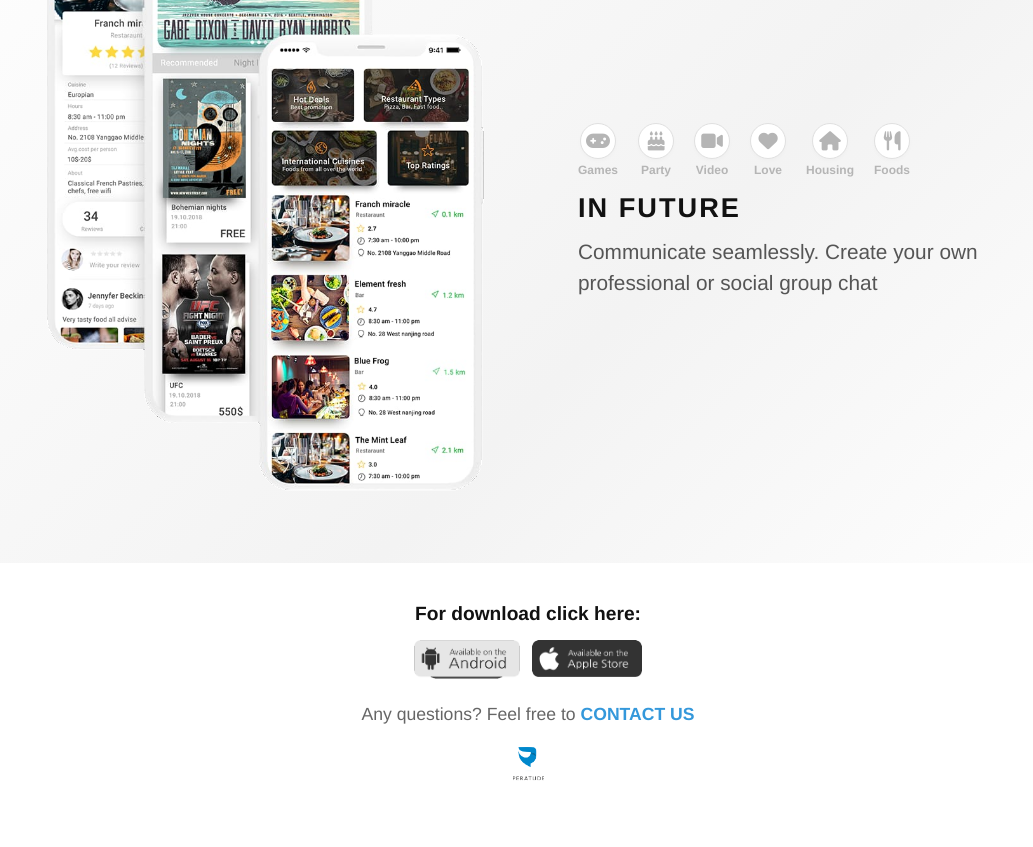
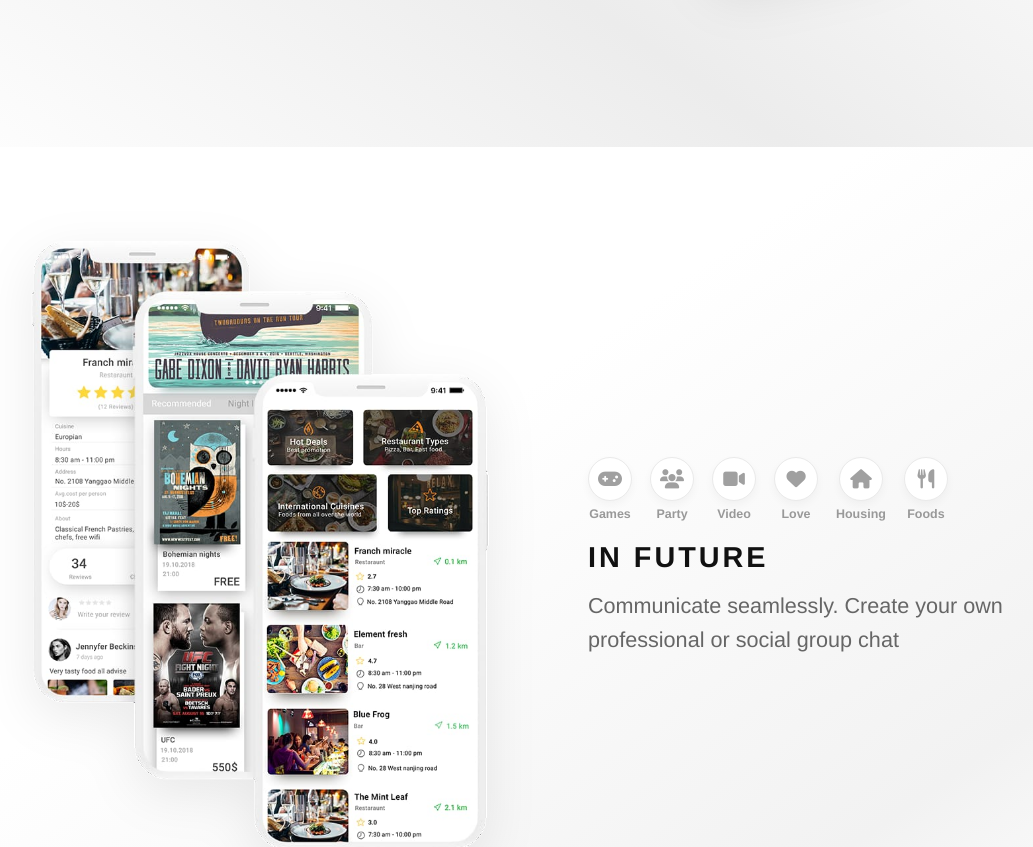
Before and after one commit to syedIqtidarHussain/Task-2, a plain HTML site: page index.html in a window 1280 px wide. Shown: the part 1700-2547 px from the top of the page, without its empty margins (112-1145 px from the left). Before the commit the page ends 2506 px from the top, so only its background shows below. Drawn offline with Linux system fonts and the light colour scheme.

Commit message:
Update index.html

```diff
--- a/index.html
+++ b/index.html
@@ -4,10 +4,10 @@
     <meta charset="UTF-8">
     <meta name="viewport" content="width=device-width, initial-scale=1.0">
     <title>Catchhub - Watch. Communicate. Create.</title>
-    <!-- Font Awesome Icons for the 'In Future' top features -->
+    <!-- Font Awesome Icons for exact outlined layout matching -->
     <link rel="stylesheet" href="https://cdnjs.cloudflare.com/ajax/libs/font-awesome/6.4.0/css/all.min.css">
     <style>
-        /* --- Global Reset --- */
+        /* --- Clean Global Base Reset --- */
         * {
             margin: 0;
             padding: 0;
@@ -16,25 +16,28 @@
 
         body {
             font-family: 'Helvetica Neue', Arial, sans-serif;
-            background-color: #ffffff;
-            color: #222222;
+            background-color: #f7f7f7;
+            color: #333333;
             overflow-x: hidden;
             -webkit-font-smoothing: antialiased;
         }
 
         .container {
             width: 100%;
-            max-width: 1100px;
+            max-width: 1140px;
             margin: 0 auto;
-            padding: 0 30px;
+            padding: 0 40px;
+            position: relative;
+            z-index: 5;
         }
 
-        /* --- Tight Layout Row --- */
+        /* --- Pixel Perfect Layout Engine --- */
         .section-row {
             display: table;
             width: 100%;
             table-layout: fixed;
-            margin: 15px 0;
+            margin: 0;
+            padding: 40px 0;
         }
 
         .left-col, .right-col {
@@ -43,83 +46,84 @@
             width: 50%;
         }
 
-        /* --- Typography --- */
+        /* --- Typography Exact Scaling --- */
         .brand-logo {
-            max-width: 240px;
+            max-width: 260px;
             height: auto;
-            margin-bottom: 15px;
+            margin-bottom: 20px;
+            display: block;
         }
 
         .main-tagline {
-            font-size: 1.8rem;
-            font-weight: 800;
-            color: #000000;
+            font-size: 2.1rem;
+            font-weight: 900;
+            color: #111111;
             letter-spacing: 0.5px;
-            margin-bottom: 6px;
+            margin-bottom: 8px;
+            line-height: 1.2;
         }
 
         .sub-tagline {
-            font-size: 1.2rem;
-            color: #666666;
-            margin-bottom: 20px;
+            font-size: 1.3rem;
+            color: #777777;
+            margin-bottom: 25px;
+            font-weight: 500;
         }
 
         .section-title {
-            font-size: 1.7rem;
-            font-weight: 800;
+            font-size: 1.8rem;
+            font-weight: 900;
             color: #111111;
-            letter-spacing: 2px;
-            margin-bottom: 12px;
+            letter-spacing: 3px;
+            margin-bottom: 15px;
             text-transform: uppercase;
         }
 
         .section-desc {
-            font-size: 1.3rem;
-            line-height: 1.5;
-            color: #555555;
-            font-weight: 500;
+            font-size: 1.35rem;
+            line-height: 1.6;
+            color: #666666;
+            font-weight: 400;
         }
 
+        /* Side Alignment Fixes */
         .padding-left-text {
-            padding-left: 50px;
+            padding-left: 60px;
             text-align: left;
         }
 
         .padding-right-text {
-            padding-right: 30px;
+            padding-right: 40px;
             text-align: left;
         }
 
         .messages-text-block {
-            text-align: center;
-            padding-right: 30px;
-            padding-left: 30px;
-        }
-        .messages-text-block .section-desc {
-            margin: 0 auto;
-            max-width: 460px;
+            text-align: left;
+            padding-right: 60px;
         }
 
-        /* --- Mockups --- */
+        /* --- Mockups Scale Control --- */
         .img-wrapper {
             display: block;
             text-align: center;
+            position: relative;
         }
 
         .mockup-img {
             max-width: 100%;
             height: auto;
+            filter: drop-shadow(0px 15px 25px rgba(0,0,0,0.08));
         }
 
         .max-width-mockup {
-            max-width: 88%;
+            max-width: 90%;
         }
 
-        /* --- ORIGINAL STORE LOGOS IMAGE BUTTONS --- */
+        /* --- LOGO BADGES: Force Override Filter For Exact Colors --- */
         .badge-container {
-            margin-top: 15px;
+            margin-top: 20px;
             display: flex;
-            gap: 12px;
+            gap: 15px;
         }
 
         .original-store-link {
@@ -132,17 +136,20 @@
         }
 
         .store-img-badge {
-            height: 44px; /* Matches exact visual scale */
+            height: 48px;
             width: auto;
             display: block;
-            border-radius: 6px;
+            /* Force reset any external CSS filters/grayscales completely */
+            filter: grayscale(0%) !important;
+            -webkit-filter: grayscale(0%) !important;
+            opacity: 1 !important;
         }
 
-        /* --- BLACK CIRCLE: IN FUTURE SUBTLE FEATURE ICONS --- */
+        /* --- IN FUTURE ICONS (EXACT SHAPE & COLOR MATCH) --- */
         .future-features-bar {
             display: flex;
-            gap: 20px;
-            margin-bottom: 15px;
+            gap: 18px;
+            margin-bottom: 20px;
             align-items: center;
         }
 
@@ -150,79 +157,88 @@
             display: flex;
             flex-direction: column;
             align-items: center;
-            color: #b5b5b5; /* Subtle faded dark grey color from reference */
-            font-size: 0.75rem;
+            color: #999999;
+            font-size: 0.78rem;
             font-weight: 600;
         }
 
         .feature-item i {
             font-size: 1.2rem;
-            margin-bottom: 4px;
-            padding: 8px;
-            border: 1px solid #e0e0e0;
-            border-radius: 50%;
-            width: 36px;
-            height: 36px;
+            margin-bottom: 6px;
+            width: 44px;
+            height: 44px;
             display: flex;
             align-items: center;
             justify-content: center;
             background: #ffffff;
-            box-shadow: 0 2px 4px rgba(0,0,0,0.02);
+            border: 1px solid #eaeaea;
+            border-radius: 50%;
+            color: #a0a0a0;
+            box-shadow: 0 4px 10px rgba(0,0,0,0.04);
+            transition: all 0.2s ease;
         }
 
-        /* --- BACKGROUND S-CURVE GRADIENT WAVES (Yellow Markings) --- */
+        /* --- REAL WAVE STYLE BACKGROUND LAYERS --- */
         .section-wrapper {
             position: relative;
             background-color: #ffffff;
+            padding: 50px 0;
         }
 
+        /* Hero Wave (Curved Bottom) */
         .hero-section {
-            background: linear-gradient(180deg, #fdfdfd 0%, #ebebeb 100%);
-            padding: 40px 0 70px 0;
+            background: #fdfdfd;
+            background: linear-gradient(180deg, #ffffff 0%, #ebebeb 100%);
+            padding: 50px 0 90px 0;
             border-bottom-left-radius: 50% 40px;
             border-bottom-right-radius: 50% 40px;
         }
 
+        /* Channels Wave Segment */
         .channels-section {
-            background: linear-gradient(135deg, #ffffff 0%, #f4f4f4 50%, #ffffff 100%);
-            padding: 30px 0;
+            background: #ffffff;
+            /* Subtle wave gradient blend */
+            background: linear-gradient(145deg, #ffffff 30%, #f0f0f0 70%, #ffffff 100%);
         }
 
+        /* Messages Wave Segment */
         .messages-section {
-            background: linear-gradient(225deg, #ffffff 0%, #ededed 50%, #ffffff 100%);
-            padding: 30px 0;
+            background: #ffffff;
+            background: linear-gradient(215deg, #ffffff 20%, #ececec 60%, #ffffff 100%);
         }
 
+        /* In Future Segment */
         .future-section {
-            background: linear-gradient(135deg, #ffffff 0%, #f3f3f3 60%, #ffffff 100%);
-            padding: 30px 0;
+            background: #ffffff;
+            background: linear-gradient(145deg, #ffffff 40%, #f2f2f2 80%, #ffffff 100%);
         }
 
-        /* --- Footer --- */
+        /* --- Clean & Centered Footer --- */
         .footer-section {
             background: #ffffff;
-            padding: 40px 0 20px 0;
+            padding: 60px 0 30px 0;
             text-align: center;
+            border-top: 1px solid #f0f0f0;
         }
 
         .download-text {
-            font-size: 1.2rem;
+            font-size: 1.3rem;
             font-weight: 700;
             color: #111111;
-            margin-bottom: 15px;
+            margin-bottom: 20px;
         }
 
         .central-badges {
             display: flex;
             justify-content: center;
-            gap: 12px;
-            margin-bottom: 20px;
+            gap: 15px;
+            margin-bottom: 25px;
         }
 
         .contact-text {
-            font-size: 1.1rem;
+            font-size: 1.15rem;
             color: #666666;
-            margin-bottom: 20px;
+            margin-bottom: 25px;
         }
 
         .contact-link {
@@ -232,15 +248,15 @@
         }
 
         .footer-logo-wrapper {
-            margin-top: 15px;
+            margin-top: 20px;
         }
 
         .footer-company-logo {
-            max-width: 35px;
+            max-width: 40px;
             height: auto;
         }
 
-        /* --- Responsive View --- */
+        /* --- Mobile Optimization --- */
         @media (max-width: 768px) {
             .section-row, .left-col, .right-col {
                 display: block !important;
@@ -248,21 +264,21 @@
                 text-align: center !important;
             }
             .left-col {
-                margin-bottom: 25px;
+                margin-bottom: 35px;
             }
             .padding-left-text, .padding-right-text, .messages-text-block {
                 padding: 0 !important;
                 text-align: center !important;
             }
-            .section-desc {
-                margin: 0 auto;
-            }
-            .badge-container, .future-features-bar {
+            .badge-container, .central-badges, .future-features-bar {
                 justify-content: center;
             }
             .hero-section .section-row {
                 display: flex !important;
                 flex-direction: column-reverse;
+            }
+            .brand-logo {
+                margin: 0 auto 20px auto;
             }
         }
     </style>
@@ -278,7 +294,7 @@
                     <h1 class="main-tagline">WATCH. COMMUNICATE. CREATE.</h1>
                     <p class="sub-tagline">Everything you need to socialise</p>
                     <div class="badge-container">
-                        <!-- Restored to use the original asset files for perfect brand design -->
+                        <!-- Pure Original badged assets forced with 0% grayscale to fix graying issue -->
                         <a href="#" class="original-store-link"><img src="images/btn_android.png" alt="Available on Android App Store" class="store-img-badge"></a>
                         <a href="#" class="original-store-link"><img src="images/btn_apple.png" alt="Download on the App Store" class="store-img-badge"></a>
                     </div>
@@ -336,10 +352,10 @@
                     </div>
                 </div>
                 <div class="right-col padding-left-text">
-                    <!-- FIXED BLACK CIRCLE: Subtle feature icons layout just above title -->
+                    <!-- EXACT IN FUTURE ICONS BLOCK WITH SHADOW ROUNDED BORDERS -->
                     <div class="future-features-bar">
                         <div class="feature-item"><i class="fa-solid fa-gamepad"></i>Games</div>
-                        <div class="feature-item"><i class="fa-solid fa-cake-candles"></i>Party</div>
+                        <div class="feature-item"><i class="fa-solid fa-users"></i>Party</div>
                         <div class="feature-item"><i class="fa-solid fa-video"></i>Video</div>
                         <div class="feature-item"><i class="fa-solid fa-heart"></i>Love</div>
                         <div class="feature-item"><i class="fa-solid fa-house"></i>Housing</div>
```
